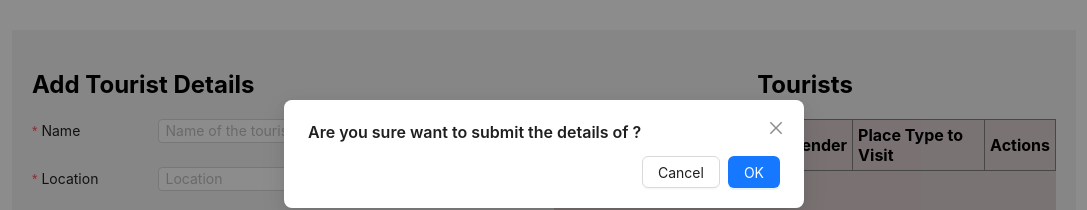
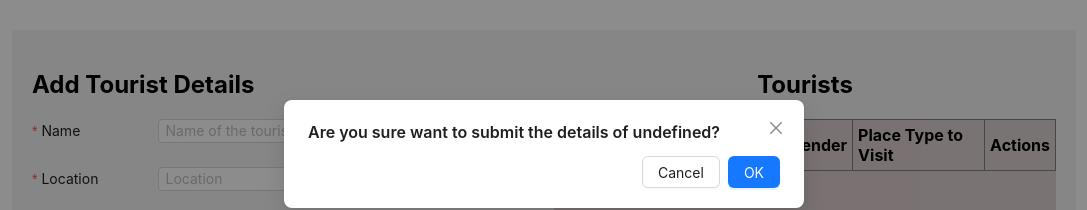
Before and after one commit to andrasatish/react-stuff-tsx, a React (Create React App) app: page / in a window 1280 px wide. Both pictures are taken after a click on the button "Submit". Shown: the top 210 px of the page, without its empty margins (96-1183 px from the left). Built offline with nearby package versions, Linux system fonts and the light colour scheme.

Commit message:
alert added

```diff
--- a/src/components/01.Props/02_Crud/crud.tsx
+++ b/src/components/01.Props/02_Crud/crud.tsx
@@ -4,6 +4,7 @@ import { GenderList, PlaceType, StatesList } from '../../model/tourist';
 import './crud.css';
 import TableContainer from './table-container/table-container';
 import TouristModal from './tourist-modal/tourist-modal';
+import TouristAlert from './tourist-alert/tourist-alert';
 
 const CrudWrapper = () => {
     const statesList: StatesList[] = [{ label: 'Telangana', value: 'TL' }, { label: 'Andhra Pradesh', value: 'AP' }, { label: 'Delhi', value: 'Delhi' }];
@@ -15,10 +16,18 @@ const CrudWrapper = () => {
     const [newTouristDetails, setNewTouristDetails] = useState<any>();
     const [modalStatus, setModalStatus] = useState<any>();
     const [isModalOpen, setIsModalOpen] = useState(false);
+    const [modalTitle, setModalTitle] = useState<any>();
+    const [action, setAction] = useState<any>();
+    const [updateTouristDetails, setUpdateTouristDetails] = useState<any>();
+    const [deleteTouristDetails, setDeleteTouristDetails] = useState<any>();
+    const [alertTitle, setAlertTitle] = useState<string>('');
+    const [alertOpen, setAlertOpen] = useState<boolean>(false);
 
     const handleNewTouristData = (touristObj:any) => {
         setNewTouristDetails(touristObj);
         setIsModalOpen(true);
+        setModalTitle(`Are you sure want to submit the details of ${touristObj?.name}?`);
+        setAction('SUBMIT');
     }
 
     const handleEditedTourist = (editTouristData:any) => {
@@ -26,27 +35,47 @@ const CrudWrapper = () => {
     }
 
     const handleDeleteTourist = (tourist:any) => {
-        const filterTourist  = touristList.filter((touristData:any)=> touristData.id !== tourist.id)
-        setTouristList(filterTourist);
+        setIsModalOpen(true);
+        setModalTitle(`Are you sure want to delete the details of ${tourist?.name}?`);
+        setAction('DELETE');
+        setDeleteTouristDetails(tourist);
     }
 
     const handleUpdateTourist = (tourist:any) => {
-        const updatedTourist = touristList.map((touristData:any)=> {
-            return touristData.id === tourist.id ? tourist : touristData;
-        })
-        setTouristList(updatedTourist);
-        setEditedObj({});
+        setIsModalOpen(true);
+        setModalTitle(`Are you sure want to update tourist: ${tourist.name}`);
+        setAction('UPDATE');
+        setUpdateTouristDetails(tourist);
     }
 
     const modalHandler = (event:any) => {
         //event -> OK, CANCEL
-        if(event === 'OK'){
+        //event -> {"actionButtonValue": "OK", "action": "SUBMIT"}
+        if(event.actionButtonValue === 'OK' && event.action === 'SUBMIT'){
             setTouristList([newTouristDetails, ...touristList]);
-            setModalStatus(event);
+            setAlertTitle('Details saved successfully!');
+            setAlertOpen(true);
         }
+        if(event.actionButtonValue === 'OK' && event.action === 'UPDATE'){
+            const updatedTourist = touristList.map((touristData:any)=> {
+                return touristData.id === updateTouristDetails.id ? updateTouristDetails : touristData;
+            })
+            setTouristList(updatedTourist);
+            setAlertTitle('Details updated successfully!');
+            setAlertOpen(true);
+            setEditedObj({});
+        }
+        if(event.actionButtonValue === 'OK' && event.action === 'DELETE'){
+            const filterTourist  = touristList.filter((touristData:any)=> touristData.id !== deleteTouristDetails.id)
+            setTouristList(filterTourist);
+            setAlertTitle('Details deleted successfully!');
+            setAlertOpen(true);
+        }
+        setModalStatus(event.actionButtonValue); //OK,CANCEL
         setTimeout(()=>{
             setModalStatus(null);
-        },1000);
+            setAlertOpen(false);
+        });
         setIsModalOpen(false);
     }
 
@@ -73,7 +102,14 @@ const CrudWrapper = () => {
                     editedTourst={handleEditedTourist}
                     deleteTourist={handleDeleteTourist}/>
 
-                <TouristModal newTouristDetails={newTouristDetails} modalHandler={modalHandler} isModalOpen={isModalOpen}/>
+                <TouristModal
+                    modalTitle={modalTitle}
+                    action={action}
+                    modalHandler={modalHandler}
+                    isModalOpen={isModalOpen}/>
+
+                <TouristAlert alertTitle={alertTitle} alertOpen={alertOpen} />
+
             </div>
         </>
     )
--- /dev/null
+++ b/src/components/01.Props/02_Crud/tourist-alert/tourist-alert.tsx
@@ -0,0 +1,30 @@
+import { useEffect } from 'react';
+import { notification } from 'antd';
+import './tourist-alert.css';
+
+const TouristAlert = (props: any) => {
+    const [api, contextHolder] = notification.useNotification();
+    const { alertTitle, alertOpen } = props;
+
+    useEffect(() => {
+        if (alertOpen) {
+            openNotificationWithIcon(alertTitle)
+        }
+    }, [alertOpen])
+
+
+    const openNotificationWithIcon = (alertTitle: string) => {
+        api.success({
+            message: alertTitle,
+            placement: 'top'
+        });
+    };
+
+    return (
+        <>
+            {contextHolder}
+        </>
+    );
+};
+
+export default TouristAlert;
--- a/src/components/01.Props/02_Crud/tourist-form/tourist-form.tsx
+++ b/src/components/01.Props/02_Crud/tourist-form/tourist-form.tsx
@@ -36,7 +36,6 @@ const TouristForm = (props:any) => {
     const onUpdate = () => {
         const updatedTouristDetail = {...form.getFieldsValue(), id: editedObj.id};
         updateTourist(updatedTouristDetail);
-        form.resetFields();
     }
 
     return (<>
--- a/src/components/01.Props/02_Crud/tourist-modal/tourist-modal.tsx
+++ b/src/components/01.Props/02_Crud/tourist-modal/tourist-modal.tsx
@@ -1,21 +1,27 @@
-import React, { useEffect, useState } from 'react';
-import { Button, Modal } from 'antd';
+import { Modal } from 'antd';
 
 const TouristModal = (props:any) => {
-  const { newTouristDetails, modalHandler, isModalOpen } = props;
+  const { modalHandler, isModalOpen, modalTitle, action } = props;
 
   const handleOk = () => {
-    modalHandler('OK');
+    modalHandler({
+      actionButtonValue : 'OK',
+      action: action
+    });
+    // modalHandler('OK',action);
   };
 
   const handleCancel = () => {
-    modalHandler('CANCEL');
+    modalHandler({
+        actionButtonValue : 'CANCEL',
+        action: action
+    });
   };
 
   return (
     <>
       <Modal
-        title={`Are you sure want to submit the details of ${newTouristDetails?.name ? newTouristDetails?.name : ''}?`}
+        title={modalTitle}
         open={isModalOpen}
         onOk={handleOk}
         onCancel={handleCancel}>
```
Also changed, not shown: src/components/01.Props/02_Crud/tourist-alert/tourist-alert.css (added).
